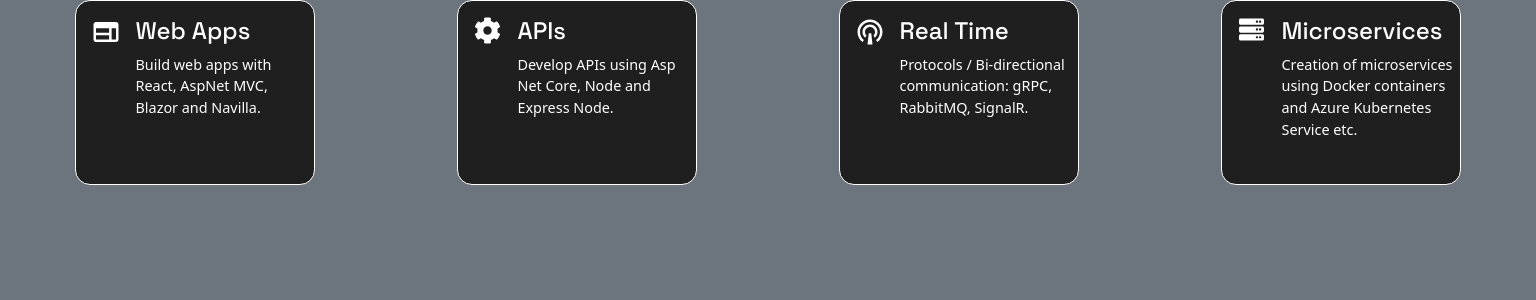
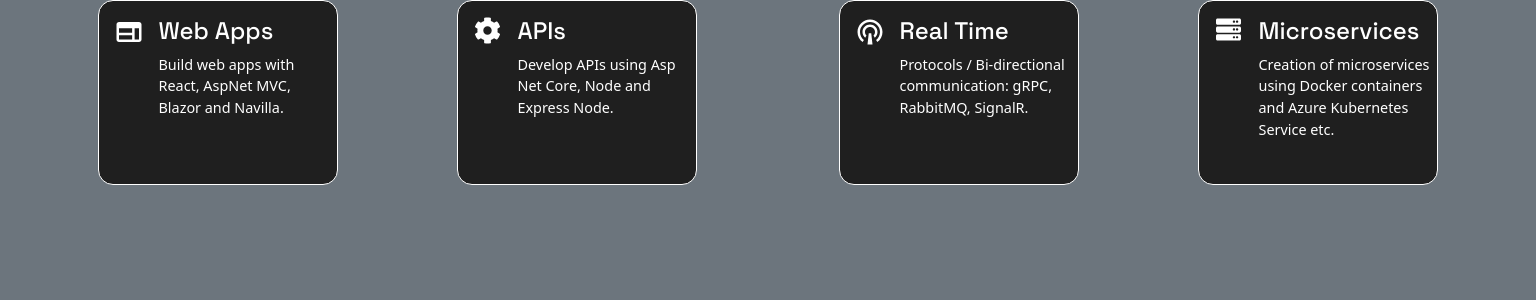
Before and after one commit to DiogoPedro/Personal-WebSite, a React (Vite) app: page /contact in a window 1536 px wide. Shown: the top 300 px of the page. Built offline with nearby package versions, Linux system fonts and the light colour scheme.

Commit message:
Correção dos cards capacidades para telas grande.

```diff
--- a/src/components/HomePage/Capabilities.tsx
+++ b/src/components/HomePage/Capabilities.tsx
@@ -18,11 +18,12 @@ const Capabilities: React.FC = () => {
   return (
     <div className="row px-3">
       {/* Primeiro Card */}
-      <div className="col-12 col-md-6 col-lg-3 mb-3 d-flex justify-content-center">
+      <div className="col-12 col-md-6 col-lg-3 mb-3 card-flex-end">
         <div
           className="card-capabilities d-flex pt-3"
           onMouseEnter={() => changeIconColor("web", "#9780e4")}
-          onMouseLeave={() => changeIconColor("web", "white")}>
+          onMouseLeave={() => changeIconColor("web", "white")}
+        >
           <div className="d-flex justify-content-center col-3">
             <MdOutlineWeb size={30} color={iconColors.web} />
           </div>
@@ -40,7 +41,8 @@ const Capabilities: React.FC = () => {
         <div
           className="card-capabilities d-flex pt-3"
           onMouseEnter={() => changeIconColor("cog", "#9780e4")}
-          onMouseLeave={() => changeIconColor("cog", "white")}>
+          onMouseLeave={() => changeIconColor("cog", "white")}
+        >
           <div className="d-flex justify-content-center col-3">
             <FaCog size={27} color={iconColors.cog} />
           </div>
@@ -58,32 +60,40 @@ const Capabilities: React.FC = () => {
         <div
           className="card-capabilities d-flex pt-3"
           onMouseEnter={() => changeIconColor("signal", "#9780e4")}
-          onMouseLeave={() => changeIconColor("signal", "white")}>
+          onMouseLeave={() => changeIconColor("signal", "white")}
+        >
           <div className="d-flex justify-content-center col-3">
             <RiSignalTowerFill size={30} color={iconColors.signal} />
           </div>
           <div className="col-9">
             <h4>Real Time</h4>
             <div style={{ paddingRight: "5px" }}>
-              <p>Protocols / Bi-directional communication: gRPC, RabbitMQ, SignalR.</p>
+              <p>
+                Protocols / Bi-directional communication: gRPC, RabbitMQ,
+                SignalR.
+              </p>
             </div>
           </div>
         </div>
       </div>
 
       {/* Quarto Card */}
-      <div className="col-12 col-md-6 col-lg-3 mb-3 d-flex justify-content-center">
+      <div className="col-12 col-md-6 col-lg-3 mb-3 card-flex-init">
         <div
           className="card-capabilities d-flex pt-3"
           onMouseEnter={() => changeIconColor("server", "#9780e4")}
-          onMouseLeave={() => changeIconColor("server", "white")}>
+          onMouseLeave={() => changeIconColor("server", "white")}
+        >
           <div className="d-flex justify-content-center col-3">
             <FaServer size={25} color={iconColors.server} />
           </div>
           <div className="col-9">
             <h4>Microservices</h4>
             <div style={{ paddingRight: "5px" }}>
-              <p>Creation of microservices using Docker containers and Azure Kubernetes Service etc.</p>
+              <p>
+                Creation of microservices using Docker containers and Azure
+                Kubernetes Service etc.
+              </p>
             </div>
           </div>
         </div>
--- a/src/pages/HomePage/HomePage.css
+++ b/src/pages/HomePage/HomePage.css
@@ -56,6 +56,26 @@
 }
 
 /* Capabilities.css */
+.card-flex-end {
+  display: flex;
+  justify-content: center;
+
+  @media screen and (min-width: 1440px) {
+    justify-content: end;
+    padding-right: 3em;
+  }
+}
+
+.card-flex-init {
+  display: flex;
+  justify-content: center;
+
+  @media screen and (min-width: 1440px) {
+    justify-content: initial;
+    padding-left: 3em;
+  }
+}
+
 .card-capabilities {
   width: 240px;
   height: 185px;
```
Also changed, not shown: src/assets/IconeFundoCinza-Photoroom.png (added).
